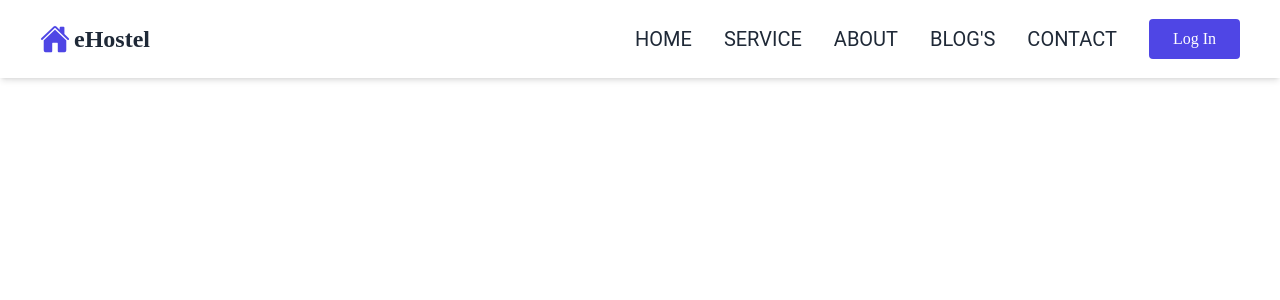
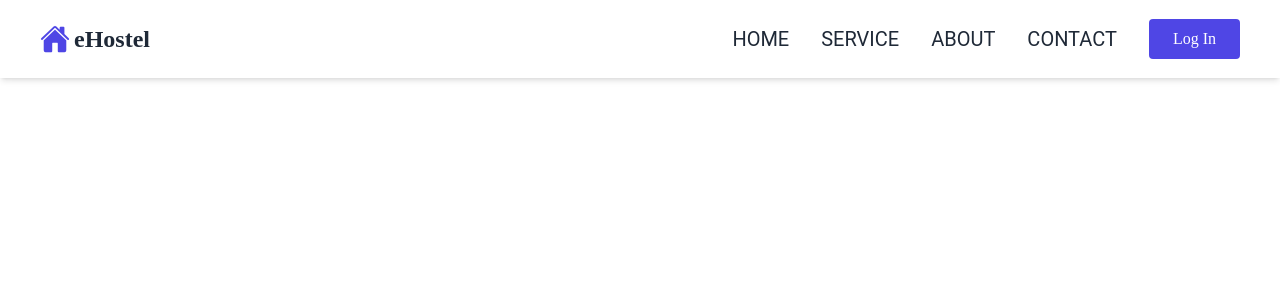
Before and after one commit to osmangoni20/ehostel, a React (Create React App) app in the folder front-end/: page / in a window 1280 px wide. Shown: the top 300 px of the page. Built offline with nearby package versions, Linux system fonts and the light colour scheme.

Commit message:
Homepage Updated

```diff
--- a/front-end/src/components/DashboardPart/SidebarManuHeder/SidebarManuHeder.js
+++ b/front-end/src/components/DashboardPart/SidebarManuHeder/SidebarManuHeder.js
@@ -5,7 +5,7 @@ const SidebarManuHeder = () => {
     return (
        <div className='flex justify-between items-center menuHeder'>
            <h5>Dashboard Menu</h5>
-           <Link to={'/home'}>
+           <Link to={'/'}>
            <h5>Home</h5>
            </Link>
        </div>
--- a/front-end/src/components/Homepage/Home.js
+++ b/front-end/src/components/Homepage/Home.js
@@ -1,10 +1,12 @@
 import React from 'react'
-import Navbar from './Navbar'
+import Navbar from './Navbar/Navbar'
+import Service from './Service/Service'
 
 const Home = () => {
   return (
     <>
-      <Navbar />
+          <Navbar />
+          <Service />
     </>
   )
 }
--- a/front-end/src/components/Homepage/Navbar.js
+++ b/front-end/src/components/Homepage/Navbar/Navbar.js
@@ -6,8 +6,7 @@ const Navbar = () => {
     { name: 'HOME', link: '/' },
     { name: 'SERVICE', link: '/' },
     { name: 'ABOUT', link: '/' },
-    { name: "BLOG'S", link: '/' },
-    { name: 'CONTACT', link: '/' },
+    { name: 'CONTACT', link: '/dashboard' },
   ]
   let [open, setOpen] = useState(false)
 
--- /dev/null
+++ b/front-end/src/components/Homepage/Service/Service.js
@@ -0,0 +1,9 @@
+import React from 'react'
+
+export default function Slider() {
+    return (
+      <section>
+       <h1>Service section</h1>
+      </section>
+    )
+}
```
Also changed, not shown: front-end/src/components/Homepage/Navbar/Button.js (renamed from front-end/src/components/Homepage/Button.js).
